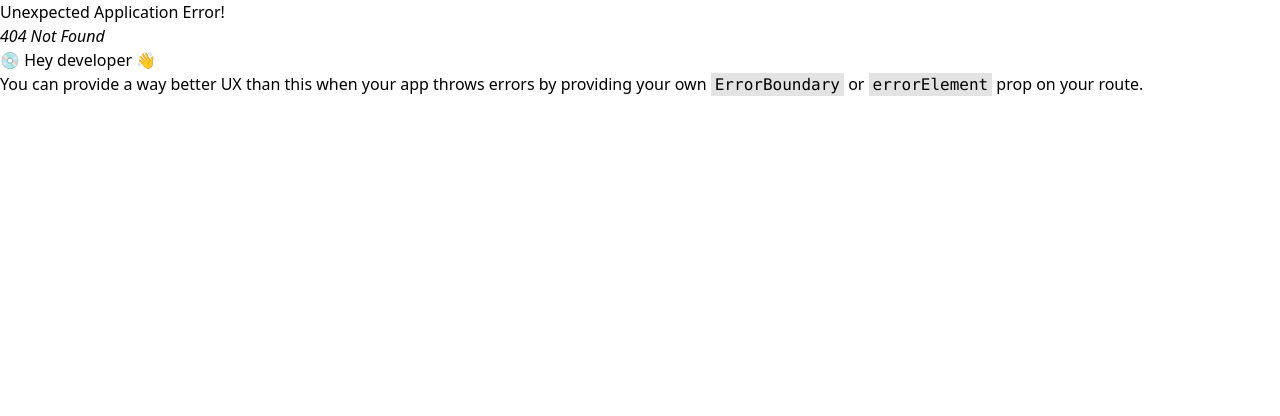
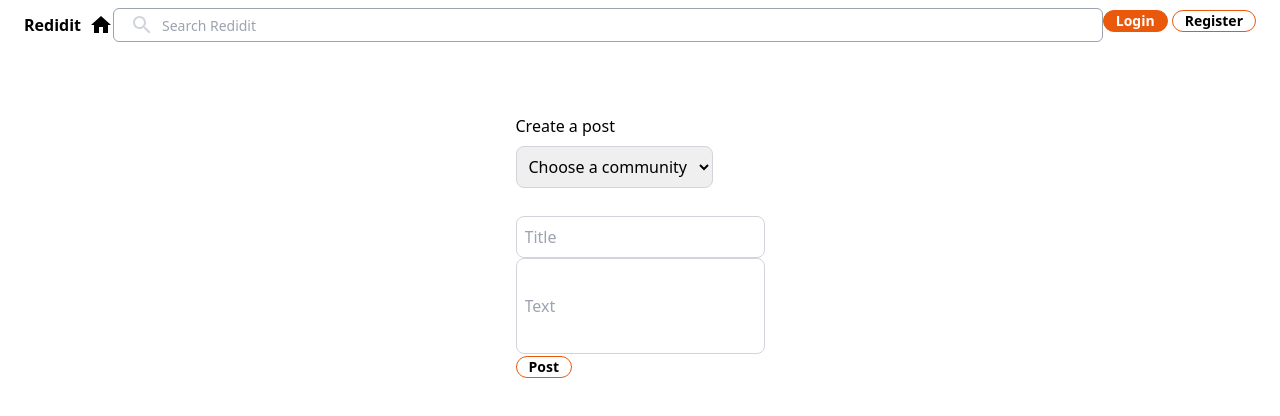
Before and after one commit to jazxbx/redditit-client, a React (Vite) app: page /submit in a window 1280 px wide. Before the commit this address had no page. Shown: the top 416 px of the page. Built offline with nearby package versions, Linux system fonts and the light colour scheme; no server answers.

Commit message:
init deploy

```diff
--- a/src/lib/index.js
+++ b/src/lib/index.js
@@ -1 +1,3 @@
-export const API = "https://redidit-server.onrender.com";
+export const API = import.meta.env.PROD
+  ? "https://redidit-server.onrender.com"
+  : "http://localhost:3000";
--- a/src/main.jsx
+++ b/src/main.jsx
@@ -8,6 +8,7 @@ import Home from "./routes/home.jsx";
 import Login from "./routes/login.jsx";
 import Register from "./routes/register.jsx";
 import Subreddit from "./routes/subreddit.jsx";
+import SubmitPost from "./routes/submitPost.jsx";
 
 const router = createBrowserRouter([
   {
@@ -17,6 +18,7 @@ const router = createBrowserRouter([
       { path: "", element: <Home /> },
       { path: "login", element: <Login /> },
       { path: "register", element: <Register /> },
+      { path: "submit", element: <SubmitPost /> },
       { path: "subreddit/:subredditId", element: <Subreddit /> },
     ],
   },
--- a/src/routes/home.jsx
+++ b/src/routes/home.jsx
@@ -1,3 +1,4 @@
+import { Link } from "react-router-dom";
 import Button from "../components/Button";
 import DisplaySubreddits from "../components/DisplaySubreddits";
 import Post from "../components/Posts";
@@ -5,14 +6,9 @@ import Post from "../components/Posts";
 function Home() {
   return (
     <>
-      <form className="my-6 flex justify-center">
-        <input
-          className="border-2 border-slate-700 "
-          type="text"
-          placeholder="create post"
-        />
-        <Button>Create a Post</Button>
-      </form>
+      <Button>
+        <Link to={"/submit"}>Create a Post</Link>
+      </Button>
       <div className="mx-28 flex gap-3">
         <Post />
         <DisplaySubreddits />
--- a/src/routes/submitPost.jsx
+++ b/src/routes/submitPost.jsx
@@ -0,0 +1,37 @@
+import Button from "../components/Button";
+
+function SubmitPost() {
+  return (
+    <div className="mt-16 flex justify-center">
+      <div className="max-w-screen-md">
+        <h1 className="text-start">Create a post</h1>
+        <select className="my-2 rounded-lg border border-gray-300 p-2">
+          <option selected disabled>
+            Choose a community
+          </option>
+        </select>
+        <div className="mt-5">
+          <form action="">
+            <div className="flex flex-col">
+              <input
+                type="text"
+                placeholder="Title"
+                className="rounded-lg border border-gray-300 p-2 focus:outline-none"
+              />
+            </div>
+            <div className="flex flex-col">
+              <input
+                type="text"
+                placeholder="Text"
+                className="h-24 w-full rounded-lg border border-gray-300 p-2 focus:outline-none"
+              />
+            </div>
+            <Button>Post</Button>
+          </form>
+        </div>
+      </div>
+    </div>
+  );
+}
+
+export default SubmitPost;
```
